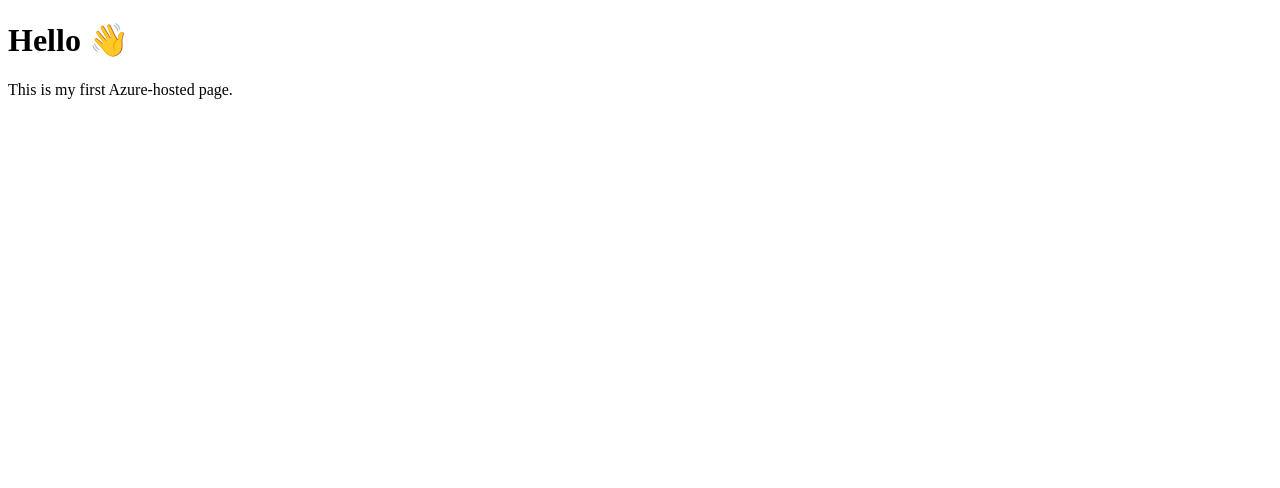
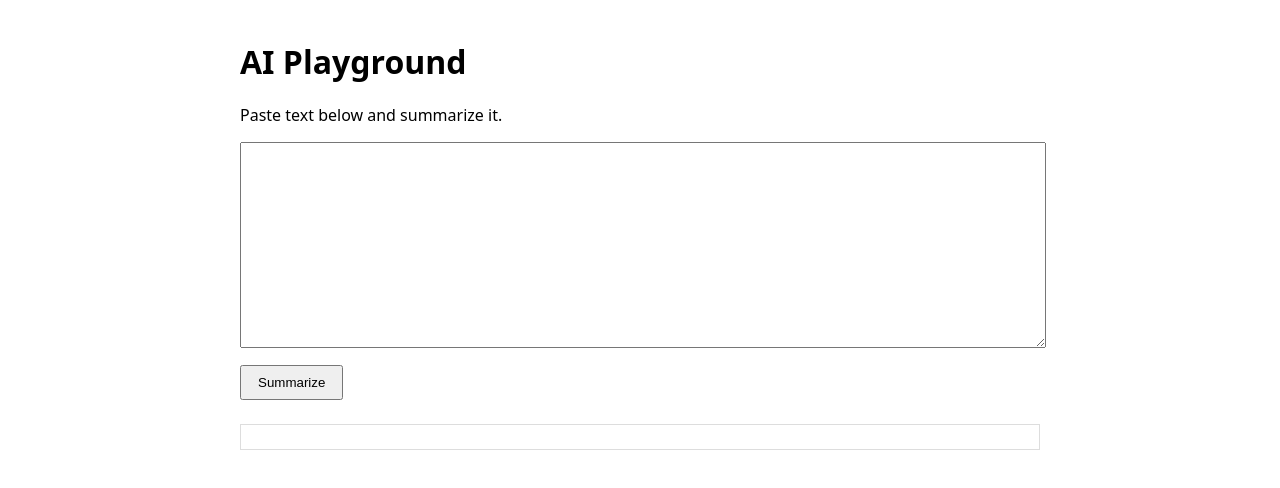
Before and after one commit to mengmikeli/sequoia-seed, a plain HTML site: page index.html in a window 1280 px wide. Drawn offline with Linux system fonts and the light colour scheme.

Commit message:
updated index.html with new content

```diff
--- a/index.html
+++ b/index.html
@@ -3,9 +3,45 @@
 <head>
   <meta charset="UTF-8" />
   <title>AI Playground</title>
+  <style>
+    body {
+      font-family: system-ui, -apple-system, BlinkMacSystemFont;
+      max-width: 800px;
+      margin: 40px auto;
+    }
+    textarea {
+      width: 100%;
+      height: 200px;
+    }
+    button {
+      margin-top: 12px;
+      padding: 8px 16px;
+    }
+    .output {
+      margin-top: 24px;
+      padding: 12px;
+      border: 1px solid #ddd;
+      white-space: pre-wrap;
+    }
+  </style>
 </head>
 <body>
-  <h1>Hello 👋</h1>
-  <p>This is my first Azure-hosted page.</p>
+  <h1>AI Playground</h1>
+
+  <p>Paste text below and summarize it.</p>
+
+  <textarea id="input"></textarea>
+  <br />
+  <button onclick="summarize()">Summarize</button>
+
+  <div class="output" id="output"></div>
+
+  <script>
+    function summarize() {
+      const text = document.getElementById("input").value;
+      document.getElementById("output").innerText =
+        "Next step: send this text to GPT-4.1-mini";
+    }
+  </script>
 </body>
 </html>
```
